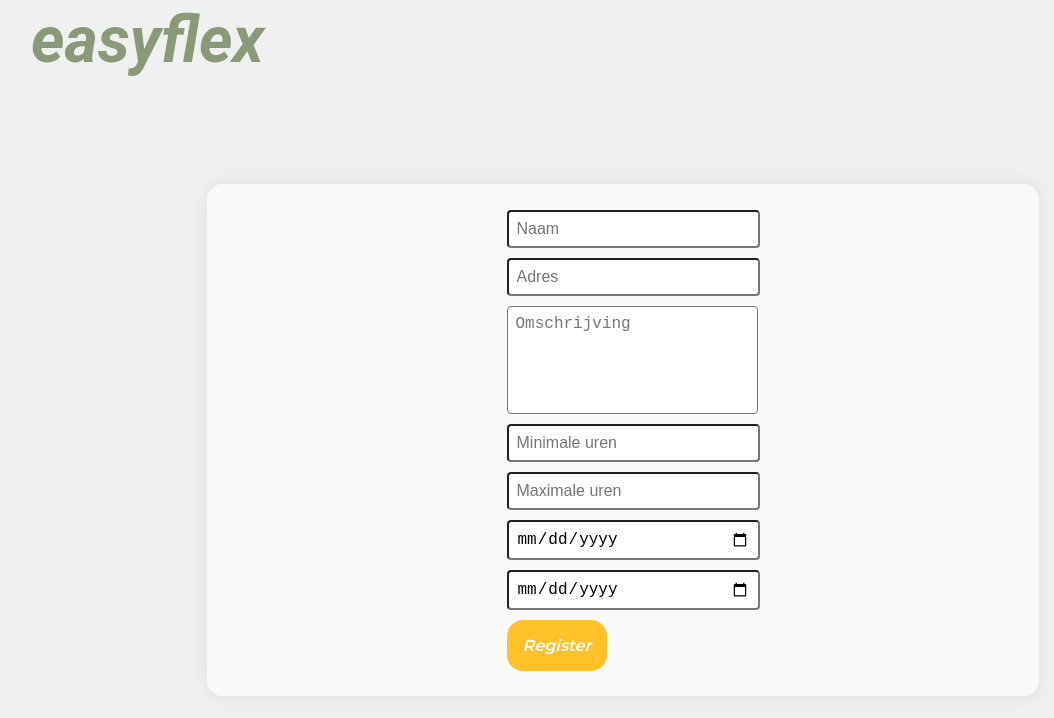
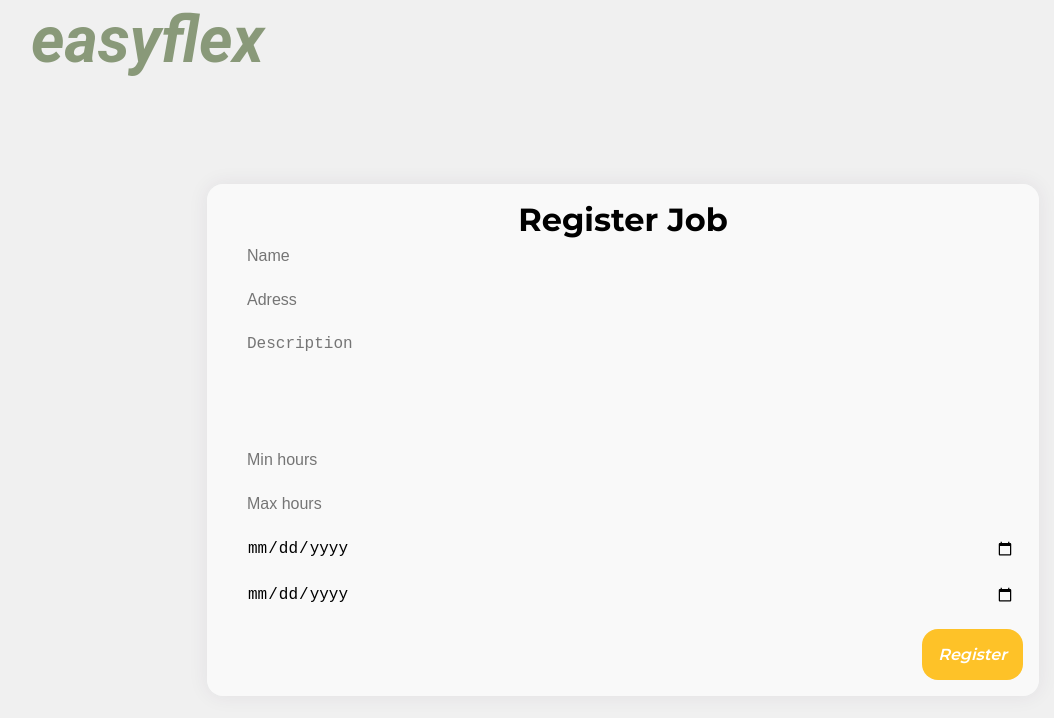
Before and after one commit to Cage03/EasyFlexWebsite, a Nuxt app: page /job/register in a window 1280 px wide. Shown: the top 718 px of the page, without its empty margins (17-1071 px from the left). Built offline with nearby package versions, Linux system fonts and the light colour scheme.

Commit message:
improved styling job registration

```diff
--- a/pages/job/register.vue
+++ b/pages/job/register.vue
@@ -62,23 +62,23 @@ function showErrorPopup(message: string) {
 </script>
 
 <template>
-   <UIPopup :show="showPopup" :buttonText="'Close'" @close="togglePopup">{{popupMessage}}</UIPopup>
+  <UIPopup :show="showPopup" :buttonText="'Close'" @close="togglePopup">{{ popupMessage }}</UIPopup>
   <div class="register_page">
     <div class="window">
       <form @submit.prevent="registerJob">
-
+        <h1>Register Job</h1>
         <div class="profile_data">
-
-              <UIInputField :placeholder="'Naam'" v-model="name" type="text" required />
-              <UIInputField :placeholder="'Adres'" v-model="adress" type="text" required />
-              <UIInputFieldMutliline :placeholder="'Omschrijving'" v-model="description" type="text" rows="5" autoResize required />
-              <UIInputField :placeholder="'Minimale uren'" v-model="minHours" type="number" required />
-              <UIInputField :placeholder="'Maximale uren'" v-model="maxHours" type="number" required />
-              <UIInputField :placeholder="'Begindatum'" v-model="startDate" type="date" required />
-              <UIInputField :placeholder="'Einddatum'" v-model="endDate" type="date" required />
-
-              <UIButtonStandard :content="'Register'" :action="registerJob" />
-
+          <UIInputField :placeholder="'Name'" v-model="name" type="text" required />
+          <UIInputField :placeholder="'Adress'" v-model="adress" type="text" required />
+          <UIInputFieldMutliline :placeholder="'Description'" v-model="description" type="text" rows="5" autoResize
+            required />
+          <UIInputField :placeholder="'Min hours'" v-model="minHours" type="number" required />
+          <UIInputField :placeholder="'Max hours'" v-model="maxHours" type="number" required />
+          <UIInputField :placeholder="'Startdate'" v-model="startDate" type="date" required />
+          <UIInputField :placeholder="'End date'" v-model="endDate" type="date" required />
+        </div>
+        <div class="register-button-container">
+          <UIButtonStandard :content="'Register'" />
         </div>
       </form>
     </div>
@@ -86,6 +86,9 @@ function showErrorPopup(message: string) {
 </template>
 
 <style scoped lang="scss">
+h1 {
+  justify-content: center;
+}
 
 .register_page {
   flex: 1;
@@ -93,7 +96,22 @@ function showErrorPopup(message: string) {
   flex-direction: column;
   align-items: center;
   justify-content: center;
-  width:100%;
+  width: 100%;
+}
+
+.window {
+  display: flex;
+  width: 50rem;
+  padding: 1rem;
+  flex-direction: column;
+  text-align: center;
+  gap: 1rem;
+
+  border-radius: 1rem;
+  background: var(--white-95, rgba(250, 250, 250, 0.95));
+
+  /* Shadow 4 Sides */
+  box-shadow: 0px 0px 20px 0px rgba(63, 43, 79, 0.08);
 }
 
 .profile_data {
@@ -105,20 +123,20 @@ function showErrorPopup(message: string) {
   gap: 0.625rem;
 }
 
-.window {
+input, textarea {
+  width: 100%;
+  padding: 0.5rem;
+  border: 1px solid var(--gray-50);
+  border-radius: 0.25rem;
+  background: none;
+}
+
+.register-button-container {
+  margin-top: 1rem;
   display: flex;
-  width: 50rem;
-  height: 30rem;
-  padding: 1rem;
-  flex-direction: column;
-  justify-content: center;
+  justify-content: flex-end;
   align-items: center;
-  gap: 1rem;
-
-  border-radius: 1rem;
-  background: var(--white-95, rgba(250, 250, 250, 0.95));
-
-  /* Shadow 4 Sides */
-  box-shadow: 0px 0px 20px 0px rgba(63, 43, 79, 0.08);
+  gap: 2.5rem;
+  align-self: stretch;
 }
 </style>
```
Lines whose indentation alone changed are shown as unchanged.
